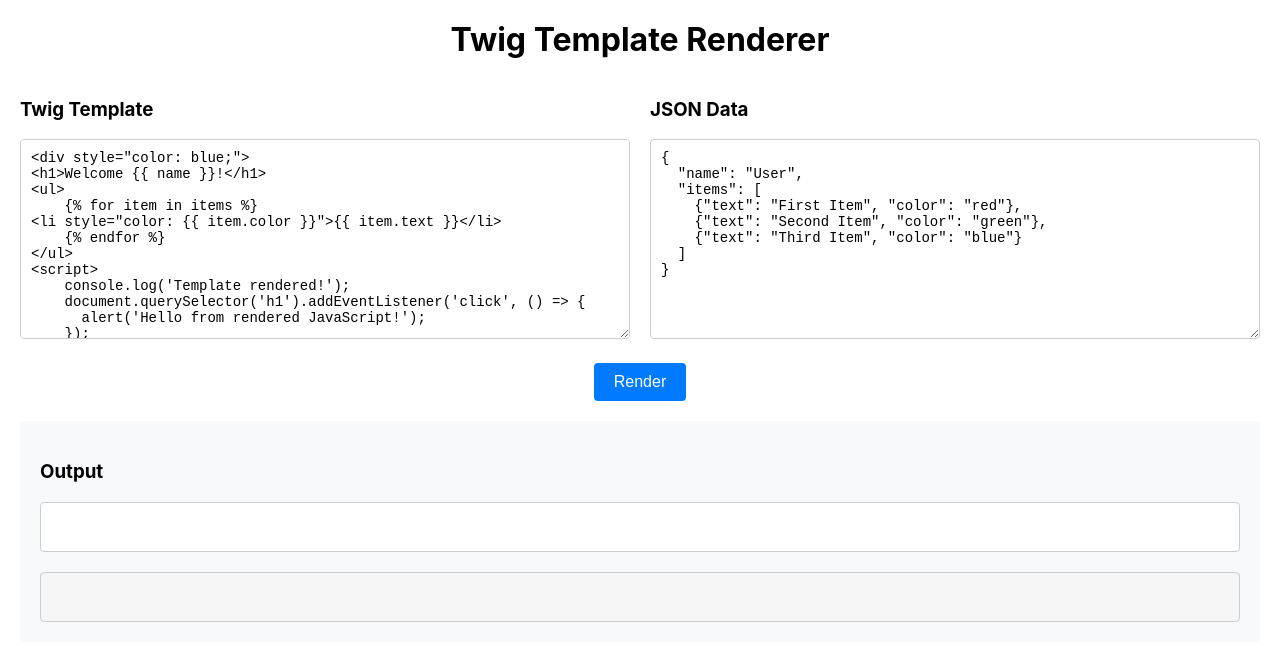
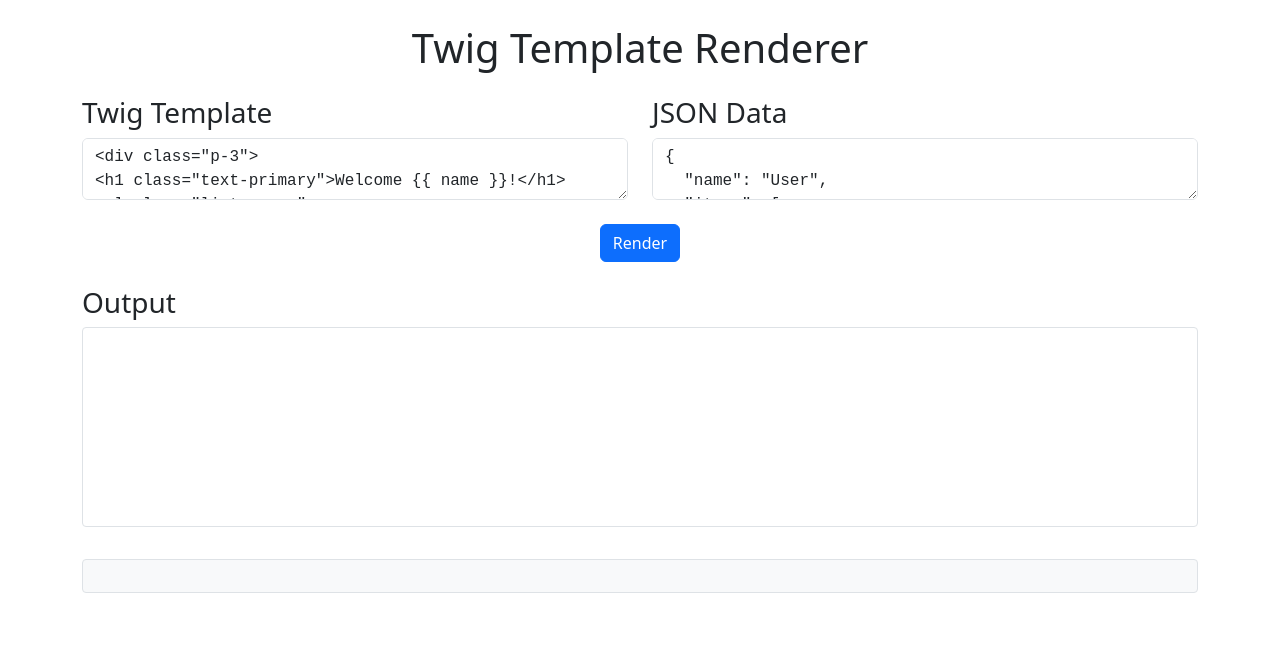
Before and after one commit to kartolab/react-twig-preview, a React (Create React App) app: page / in a window 1280 px wide. Shown: the top 660 px of the page. Built offline with nearby package versions, Linux system fonts and the light colour scheme.

Commit message:
Add bootstrap theme

```diff
--- a/package.json
+++ b/package.json
@@ -3,6 +3,7 @@
   "version": "0.1.0",
   "private": true,
   "dependencies": {
+    "bootstrap": "^5.3.2",
     "jquery": "^3.7.1",
     "@testing-library/dom": "^10.4.0",
     "@testing-library/jest-dom": "^6.6.3",
--- /dev/null
+++ b/src/components/TwigRenderer.css
@@ -0,0 +1,29 @@
+/* Bootstrap will handle most styling */
+.code-output {
+    white-space: pre-wrap;
+    background-color: #f8f9fa;
+    padding: 1rem;
+    border-radius: 0.25rem;
+    border: 1px solid #dee2e6;
+    font-family: monospace;
+    font-size: 14px;
+}
+
+.rendered-output {
+    min-height: 200px;
+    padding: 1rem;
+    border: 1px solid #dee2e6;
+    border-radius: 0.25rem;
+    margin-bottom: 1rem;
+}
+
+.template-textarea {
+    min-height: 200px;
+    font-family: monospace;
+}
+
+.output-container {
+    display: flex;
+    flex-direction: column;
+    gap: 1rem;
+}
--- a/src/components/TwigRenderer.js
+++ b/src/components/TwigRenderer.js
@@ -1,12 +1,14 @@
 import React, { useState, useEffect, useRef } from "react";
 import * as Twig from "twig";
+import 'bootstrap/dist/css/bootstrap.min.css';
+import './TwigRenderer.css';
 
 function TwigRenderer() {
-  const initialTemplate = `<div style="color: blue;">
-<h1>Welcome {{ name }}!</h1>
-<ul>
+  const initialTemplate = `<div class="p-3">
+<h1 class="text-primary">Welcome {{ name }}!</h1>
+<ul class="list-group">
     {% for item in items %}
-<li style="color: {{ item.color }}">{{ item.text }}</li>
+<li class="list-group-item" style="color: {{ item.color }}">{{ item.text }}</li>
     {% endfor %}
 </ul>
 <script>
@@ -17,36 +19,37 @@ function TwigRenderer() {
 </script>
 </div>`;
 
-  // Initial JSON data example with proper formatting
-  const initialData = `{
-  "name": "User",
-  "items": [
-    {"text": "First Item", "color": "red"},
-    {"text": "Second Item", "color": "green"},
-    {"text": "Third Item", "color": "blue"}
-  ]
-}`;
-
   const [twigCode, setTwigCode] = useState(initialTemplate);
-  const [jsonData, setJsonData] = useState(initialData);
+  const [jsonData, setJsonData] = useState(
+    JSON.stringify(
+      {
+        name: "User",
+        items: [
+          { text: "Item 1", color: "red" },
+          { text: "Item 2", color: "green" },
+          { text: "Item 3", color: "blue" },
+        ],
+      },
+      null,
+      2
+    )
+  );
   const [output, setOutput] = useState("");
   const outputRef = useRef(null);
 
+  const createMarkup = (html) => {
+    return { __html: html };
+  };
+
   useEffect(() => {
-    if (output && outputRef.current) {
-      // Find any script tags in the output
-      const container = outputRef.current;
-      const scripts = container.getElementsByTagName("script");
-      // Execute each script
+    if (outputRef.current) {
+      const scripts = outputRef.current.getElementsByTagName("script");
       Array.from(scripts).forEach((oldScript) => {
         const newScript = document.createElement("script");
-        // Copy all attributes
         Array.from(oldScript.attributes).forEach((attr) => {
           newScript.setAttribute(attr.name, attr.value);
         });
-        // Copy the content
         newScript.textContent = oldScript.textContent;
-        // Replace the old script with the new one
         oldScript.parentNode.replaceChild(newScript, oldScript);
       });
     }
@@ -54,165 +57,60 @@ function TwigRenderer() {
 
   const handleRender = () => {
     try {
-      // Parse JSON data
       const data = JSON.parse(jsonData);
-
-      // Compile and render Twig template
       const template = Twig.twig({
         data: twigCode,
       });
-
-      const result = template.render(data);
-      setOutput(result);
+      const rendered = template.render(data);
+      setOutput(rendered);
     } catch (error) {
       setOutput(`Error: ${error.message}`);
     }
   };
 
-  // Create a safe HTML container
-  const createMarkup = (html) => {
-    return { __html: html };
-  };
-
   return (
-    <div style={styles.container}>
-      <h1 style={styles.app_title}>Twig Template Renderer</h1>
-      <div style={styles.topRow}>
-        <div style={styles.column}>
+    <div className="container py-4">
+      <h1 className="text-center mb-4">Twig Template Renderer</h1>
+      <div className="row mb-4">
+        <div className="col-md-6">
           <h3>Twig Template</h3>
           <textarea
-            style={styles.textarea}
+            className="form-control template-textarea"
             value={twigCode}
             onChange={(e) => setTwigCode(e.target.value)}
             placeholder="Enter Twig code here..."
           />
         </div>
-        <div style={styles.column}>
+        <div className="col-md-6">
           <h3>JSON Data</h3>
           <textarea
-            style={styles.textarea}
+            className="form-control template-textarea"
             value={jsonData}
             onChange={(e) => setJsonData(e.target.value)}
             placeholder="Enter JSON data here..."
           />
         </div>
       </div>
-      <div style={styles.buttonContainer}>
-        <button style={styles.button} onClick={handleRender}>
+      <div className="text-center mb-4">
+        <button className="btn btn-primary" onClick={handleRender}>
           Render
         </button>
       </div>
-      <div style={styles.bottomRow}>
-        <h3>Output</h3>
-        <div style={styles.output}>
-          <div
-            ref={outputRef}
-            style={styles.renderedOutput}
-            dangerouslySetInnerHTML={createMarkup(output)}
-          />
-          <pre style={styles.codeOutput}>{output}</pre>
+      <div className="row">
+        <div className="col-12">
+          <h3>Output</h3>
+          <div className="output-container">
+            <div
+              ref={outputRef}
+              className="rendered-output"
+              dangerouslySetInnerHTML={createMarkup(output)}
+            />
+            <pre className="code-output">{output}</pre>
+          </div>
         </div>
       </div>
     </div>
   );
 }
 
-const styles = {
-  app_title: {
-    textAlign: "center",
-    margin: "20px 0",
-  },
-  container: {
-    padding: "0 20px",
-    width: "100%",
-    boxSizing: "border-box",
-    margin: "0",
-  },
-  topRow: {
-    display: "flex",
-    gap: "20px",
-    marginBottom: "20px",
-    width: "100%",
-  },
-  headerRow: {
-    display: "flex",
-    justifyContent: "space-between",
-    alignItems: "center",
-    marginBottom: "10px",
-  },
-  column: {
-    flex: 1,
-    width: "50%",
-  },
-  textarea: {
-    width: "100%",
-    height: "200px",
-    padding: "10px",
-    fontSize: "14px",
-    fontFamily: "monospace",
-    border: "1px solid #ccc",
-    borderRadius: "4px",
-    whiteSpace: "pre",
-    overflowWrap: "normal",
-    overflowX: "auto",
-    boxSizing: "border-box",
-  },
-  buttonContainer: {
-    textAlign: "center",
-    marginBottom: "20px",
-    width: "100%",
-  },
-  button: {
-    padding: "10px 20px",
-    fontSize: "16px",
-    backgroundColor: "#007bff",
-    color: "white",
-    border: "none",
-    borderRadius: "4px",
-    cursor: "pointer",
-  },
-  exampleButton: {
-    padding: "5px 10px",
-    fontSize: "12px",
-    backgroundColor: "#6c757d",
-    color: "white",
-    border: "none",
-    borderRadius: "4px",
-    cursor: "pointer",
-  },
-  bottomRow: {
-    padding: "20px",
-    backgroundColor: "#f8f9fa",
-    borderRadius: "4px",
-    width: "100%",
-    boxSizing: "border-box",
-  },
-  output: {
-    display: "flex",
-    flexDirection: "column",
-    gap: "20px",
-  },
-  codeOutput: {
-    padding: "15px",
-    backgroundColor: "#f5f5f5",
-    border: "1px solid #ccc",
-    borderRadius: "4px",
-    minHeight: "50px",
-    fontFamily: "monospace",
-    whiteSpace: "pre-wrap",
-    margin: 0,
-    width: "100%",
-    boxSizing: "border-box",
-  },
-  renderedOutput: {
-    padding: "15px",
-    backgroundColor: "white",
-    border: "1px solid #ccc",
-    borderRadius: "4px",
-    minHeight: "50px",
-    width: "100%",
-    boxSizing: "border-box",
-  },
-};
-
 export default TwigRenderer;
```
Also changed, not shown: 1 other file (tests, documents, lock files or other folders).
